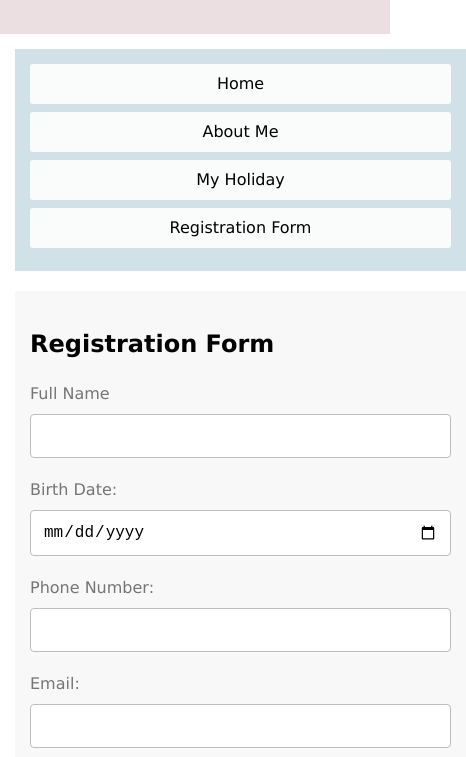
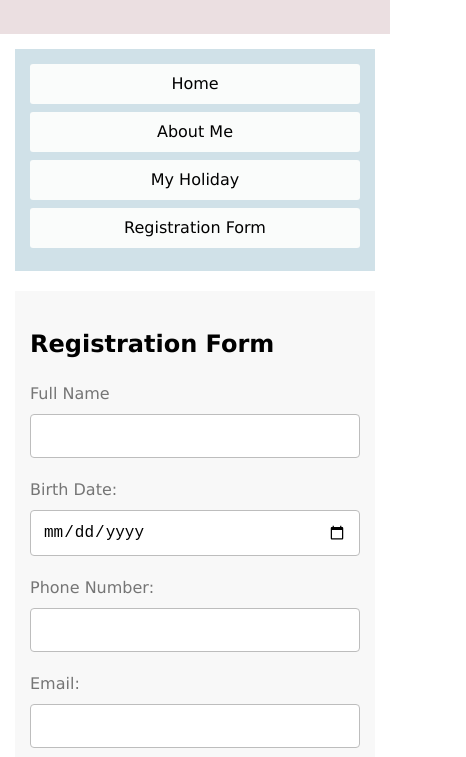
Before and after one commit to 2382019/mywebsite, a plain HTML site: page registration.html in a window 390 px wide. Shown: the part 87-844 px from the top of the page, 466 px wide, since content can reach past the window. Drawn offline with Linux system fonts and the light colour scheme.

Commit message:
newest MID

```diff
--- a/registrationNew.html
+++ b/registration.html
@@ -3,7 +3,7 @@
 <head>
     <meta name="viewport" content="width=device-width, initial-scal=1.0">
     <link rel="stylesheet" href="style.css">
-    <link rel="icon" href="icon.png" type="image/x-icon">
+    <link rel="icon" href="newicon.png" type="image/x-icon">
 <body>
     <div class="header">
         <h1>Registration Form</h1>
@@ -13,9 +13,9 @@
         <div class="menu">
             <ul>
                 <li><a href="index.html">Home</a></li>
-                <li><a href="aboutMeNew.html">About Me</a></li>
-                <li><a href="myHolidayNew.html">My Holiday</a></li>
-                <li><a href="registrationNew.html">Registration Form</a></li>
+                <li><a href="about.html">About Me</a></li>
+                <li><a href="myHoliday.html">My Holiday</a></li>
+                <li><a href="registration.html">Registration Form</a></li>
             </ul>
         </div>
 
--- a/style.css
+++ b/style.css
@@ -69,6 +69,8 @@ a {
 .main {
     background-color: rgb(248, 248, 248);
     padding: 15px;
+    max-width: 800px;
+    margin: 0 auto;
 }
 
 .aside {
@@ -130,6 +132,13 @@ a {
 
 .rForm-group {
     margin-bottom: 20px;
+}
+
+.rForm-group input, .rForm-group textarea {
+    width: 100%; /* atur lebar input dan textarea untuk memenuhi form group */
+    padding: 10px; /* atur padding untuk membuat jarak antara input dan border */
+    border: 1px solid #ccc; /* atur border untuk membuat garis di sekitar input */
+    border-radius: 5px; /* atur border radius untuk membuat sudut input menjadi lebih halus */
 }
 
 label {
@@ -241,6 +250,18 @@ input[type="tel"]:focus {
     width: 350px;
   }
 
+@media only screen and (max-width: 768px) {
+    .main {
+        max-width: 600px; /* atur lebar maksimum untuk tampilan mobile */
+    }
+}
+
+@media only screen and (max-width: 480px) {
+    .main {
+        max-width: 400px; /* atur lebar maksimum untuk tampilan mobile kecil */
+    }
+}
+
 /* styling for a mobile phones sizes */
 @media only screen and (min-width: 700px) {
     .container {
```
Also changed, not shown: about.html (renamed from aboutMeNew.html, +4 -4 lines), index.html (+4 -4 lines), myHoliday.html (renamed from myHolidayNew.html, +4 -4 lines), icon.png (deleted), newicon.png (added).
